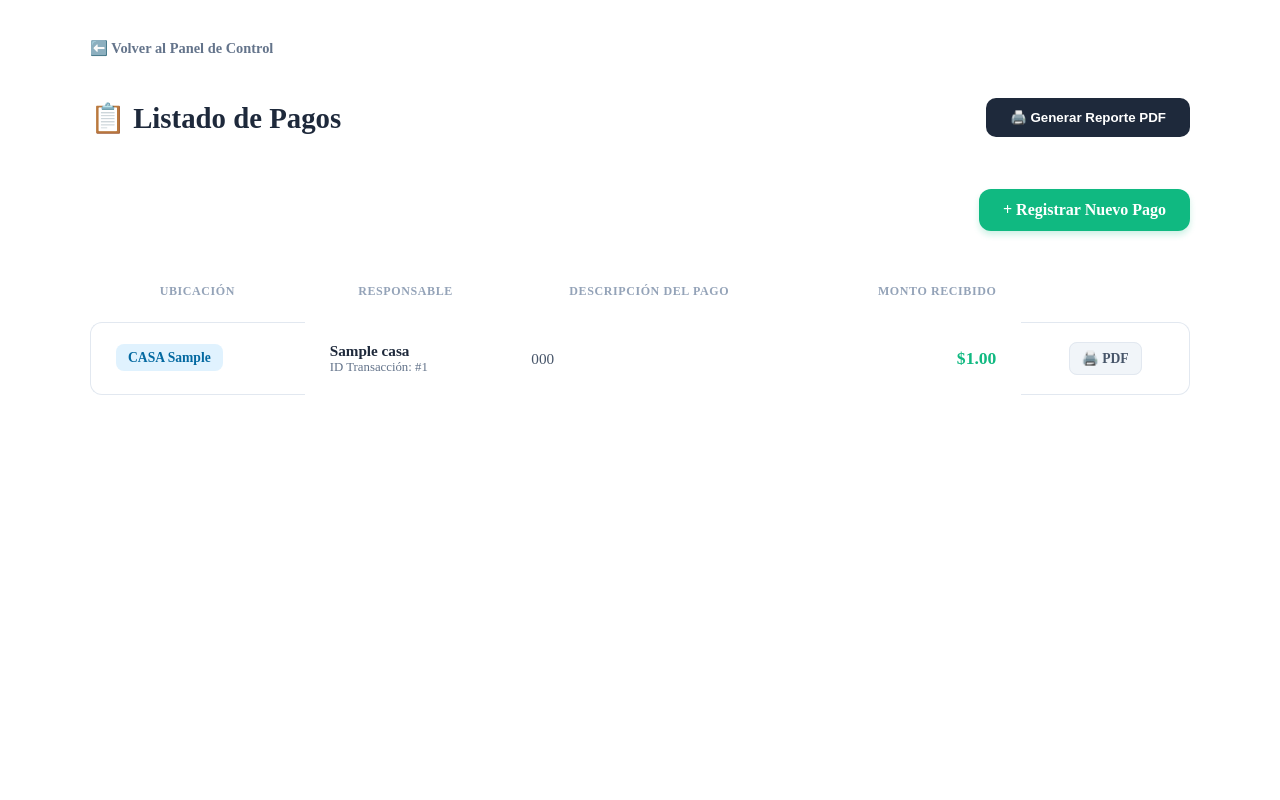
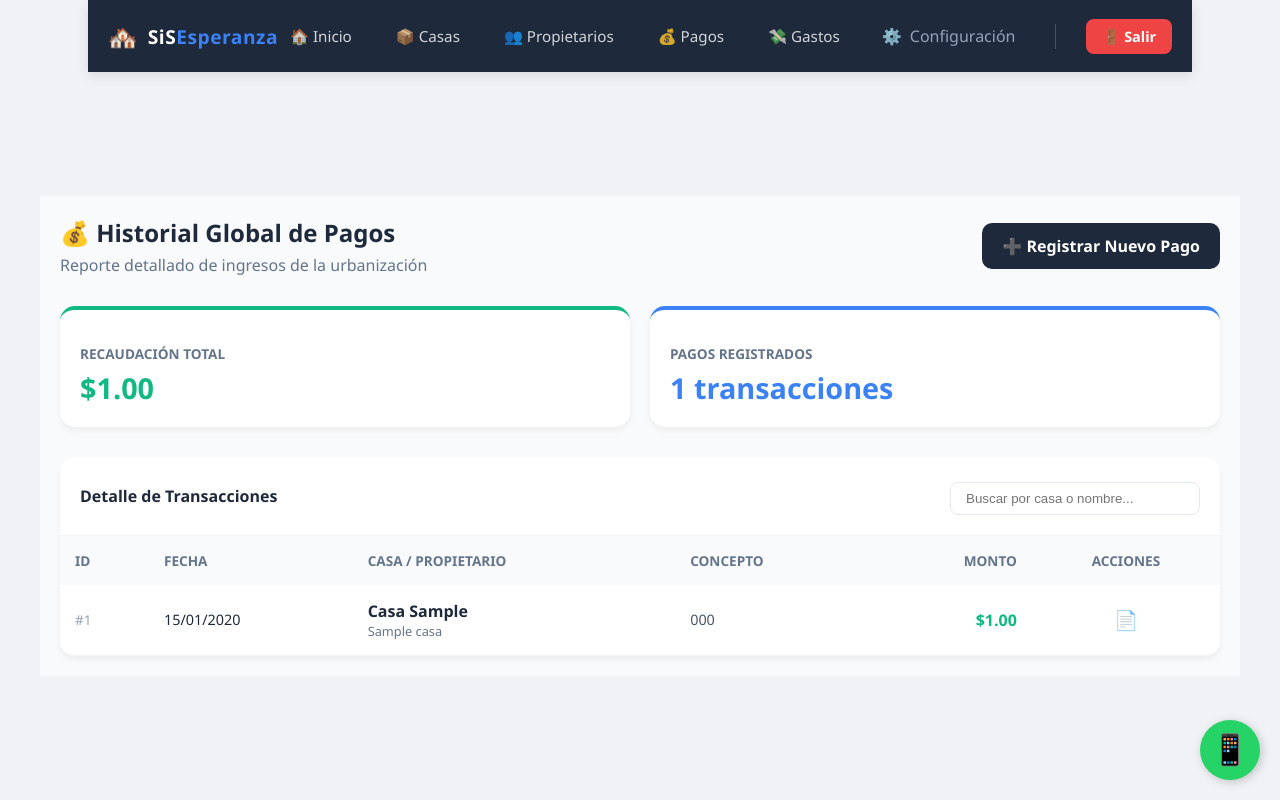
Before and after one commit to hmejia1979/SiSEsperanza, a Flask app: page /admin/pagos-globales in a window 1280 px wide. Run offline with Flask 3, Linux system fonts and the light colour scheme; a user stored in the database is signed in; tables that the repository leaves empty hold one stand-in row (values such as "Sample post").

Commit message:
WhatsApp dinámico: Ahora se puede cambiar el número desde configuración

```diff
--- a/app.py
+++ b/app.py
@@ -12,7 +12,7 @@ from reportlab.pdfgen import canvas
 from reportlab.lib.pagesizes import letter
 
 # Modelos
-from models import db, Usuario, Casa, Pago, Gasto, RegistroCarga
+from models import db, Usuario, Casa, Pago, Gasto, RegistroCarga,Configuracion
 
 load_dotenv()
 
@@ -111,6 +111,43 @@ def inicio():
 
 from datetime import datetime
 
+@app.route('/admin/configuracion', methods=['GET', 'POST'])
+@login_required
+def configuracion():
+    if current_user.rol != 'admin':
+        return redirect(url_for('inicio'))
+
+    # Buscamos Alícuota y WhatsApp (o los creamos si no existen)
+    conf_alicuota = Configuracion.query.filter_by(clave='valor_alicuota').first()
+    if not conf_alicuota:
+        conf_alicuota = Configuracion(clave='valor_alicuota', valor=5.0)
+        db.session.add(conf_alicuota)
+
+    conf_whatsapp = Configuracion.query.filter_by(clave='whatsapp_admin').first()
+    if not conf_whatsapp:
+        # Pon tu número por defecto aquí (sin el +)
+        conf_whatsapp = Configuracion(clave='whatsapp_admin', valor=593900000000)
+        db.session.add(conf_whatsapp)
+
+    db.session.commit()
+
+    if request.method == 'POST':
+        nuevo_valor_ali = request.form.get('valor_alicuota')
+        nuevo_ws = request.form.get('whatsapp_admin')
+
+        if nuevo_valor_ali:
+            conf_alicuota.valor = float(nuevo_valor_ali)
+        if nuevo_ws:
+            conf_whatsapp.valor = float(nuevo_ws)
+
+        db.session.commit()
+        flash("✅ Configuración actualizada con éxito")
+        return redirect(url_for('configuracion'))
+
+    return render_template('admin/configuracion.html',
+                           alicuota=conf_alicuota.valor,
+                           whatsapp=int(conf_whatsapp.valor))
+
 @app.route('/admin/generar-alicuotas-mes', methods=['POST'])
 @login_required
 def generar_alicuotas():
@@ -130,19 +167,20 @@ def generar_alicuotas():
 
     try:
         # 2. Si no existe, procedemos a cargar la deuda
-        VALOR_ALICUOTA = 5.00
+        conf = Configuracion.query.filter_by(clave='valor_alicuota').first()
+        VALOR_A_COBRAR = conf.valor if conf else 5.0 # Fallback por si acaso
         todas_las_casas = Casa.query.all()
 
         for casa in todas_las_casas:
             deuda_actual = casa.deuda_2025 or 0.0
-            casa.deuda_2025 = deuda_actual + VALOR_ALICUOTA
+            casa.deuda_2025 = deuda_actual + VALOR_A_COBRAR
 
         # 3. Guardamos el registro de que ya se hizo este mes
         nuevo_registro = RegistroCarga(mes=mes_actual, anio=anio_actual)
         db.session.add(nuevo_registro)
 
         db.session.commit()
-        flash(f"🚀 Éxito: Se cargaron ${VALOR_ALICUOTA} a todas las casas para el mes {mes_actual}.")
+        flash(f"🚀 Éxito: Se cargaron ${VALOR_A_COBRAR} a todas las casas para el mes {mes_actual}.")
 
     except Exception as e:
         db.session.rollback()
@@ -296,19 +334,15 @@ def generar_recibo_pdf(pago, casa):
 @login_required
 def registrar_casa():
     if request.method == 'POST':
-        # 1. Obtenemos los datos del formulario (lo que dice name="...")
-        print("DATOS RECIBIDOS:", request.form)
+        # ... (tu código actual de guardado se mantiene igual) ...
         num = request.form.get('numero_casa')
-        nombre = request.form.get('propietario') # <-- ¿Coincide con el HTML?
+        nombre = request.form.get('propietario')
         deuda = request.form.get('deuda_inicial')
         u_id = request.form.get('usuario_id')
 
-        # 2. Creamos el objeto Casa
-        # IMPORTANTE: Los nombres a la IZQUIERDA del '=' deben ser
-        # IGUALES a los de tu class Casa(db.Model)
         nueva_casa = Casa(
             numero_casa=num,
-            dueno_nombre=nombre,      # <--- AQUÍ ESTABA EL POSIBLE ERROR
+            dueno_nombre=nombre,
             deuda_2025=float(deuda) if deuda else 0.0,
             usuario_id=int(u_id) if u_id and u_id != "" else None
         )
@@ -323,8 +357,15 @@ def registrar_casa():
             flash(f"❌ Error al guardar: {str(e)}")
             return redirect(url_for('registrar_casa'))
 
-    propietarios = Usuario.query.filter_by(rol='propietario').all()
-    return render_template('admin/registrar_casa.html', usuarios=propietarios)
+    # --- AQUÍ ESTÁ EL CAMBIO FILTRADO ---
+    # Buscamos solo usuarios con rol 'propietario' que NO estén en la tabla Casa
+    usuarios_ocupados = db.session.query(Casa.usuario_id).filter(Casa.usuario_id != None)
+    propietarios_libres = Usuario.query.filter(
+        Usuario.rol == 'propietario',
+        Usuario.id.not_in(usuarios_ocupados)
+    ).all()
+
+    return render_template('admin/registrar_casa.html', usuarios=propietarios_libres)
 
 
 @app.route('/admin/generar-mensualidad', methods=['POST'])
@@ -454,14 +495,12 @@ def registrar_usuario():
         return redirect(url_for('inicio'))
 
     if request.method == 'POST':
-        # Capturamos TODO lo que viene del HTML
         username = request.form.get('username')
         password = request.form.get('password')
         cedula = request.form.get('cedula')
         telefono = request.form.get('telefono')
-        casa_id = request.form.get('casa_id') # El ID de la casa elegida
+        casa_id = request.form.get('casa_id')
 
-        # Creamos el usuario con todos sus datos
         nuevo_usuario = Usuario(
             username=username,
             password=generate_password_hash(password),
@@ -471,21 +510,23 @@ def registrar_usuario():
         )
 
         db.session.add(nuevo_usuario)
-        db.session.flush() # Esto "pre-guarda" para obtener el ID del usuario
+        db.session.flush()
 
-        # Si eligió una casa, la vinculamos de una vez
         if casa_id:
-            casa = Casa.query.get(casa_id)
+            casa = db.session.get(Casa, int(casa_id))
             if casa:
                 casa.usuario_id = nuevo_usuario.id
+                # IMPORTANTE: Sincronizamos el nombre para que no se borre
+                casa.dueno_nombre = username
+                # NO tocamos casa.deuda_2025, así se mantiene la que ya tenía
 
         db.session.commit()
         flash("✅ Propietario creado y vinculado correctamente.")
         return redirect(url_for('lista_propietarios'))
 
-    # Para el GET: Solo mostramos casas que no tienen dueño
     casas_disponibles = Casa.query.filter_by(usuario_id=None).all()
     return render_template('admin/registrar_usuario.html', casas=casas_disponibles)
+
 
 @app.route('/admin/registrar-gasto', methods=['GET', 'POST'])
 @login_required
@@ -570,37 +611,36 @@ def editar_propietario(id):
 
     if request.method == 'POST':
         usuario.username = request.form.get('username')
+        usuario.cedula = request.form.get('cedula')
+        usuario.telefono = request.form.get('telefono')
         nueva_pass = request.form.get('password')
         nueva_casa_id = request.form.get('casa_id')
-        usuario.username = request.form.get('username')
-        usuario.cedula = request.form.get('cedula')     # <-- Captura cédula
-        usuario.telefono = request.form.get('telefono') # <-- Captura teléfono
-        usuario.correo = request.form.get('correo')
-        # 1. Actualizar contraseña si se escribió una
+
         if nueva_pass and nueva_pass.strip() != "":
             usuario.password = generate_password_hash(nueva_pass)
 
-        # 2. Actualizar vinculación de casa
-        # Primero quitamos al usuario de su casa actual (si tenía una)
-        casa_actual = Casa.query.filter_by(usuario_id=usuario.id).first()
-        if casa_actual:
-            casa_actual.usuario_id = None
+        # Desvincular de casa anterior si existía
+        casa_anterior = Casa.query.filter_by(usuario_id=usuario.id).first()
+        if casa_anterior:
+            casa_anterior.usuario_id = None
+            # Opcional: ¿Quieres borrar el nombre de la casa si se queda sola?
+            # Mejor dejarlo para no perder historial visual.
 
-        # Luego lo asignamos a la nueva casa seleccionada
+        # Vincular a la nueva casa
         if nueva_casa_id:
             nueva_casa = db.session.get(Casa, int(nueva_casa_id))
             if nueva_casa:
                 nueva_casa.usuario_id = usuario.id
+                # Sincronizamos nombre para que la tabla Casa esté actualizada
+                nueva_casa.dueno_nombre = usuario.username
 
         db.session.commit()
         flash("Datos y vinculación actualizados correctamente")
-
         return redirect(url_for('lista_propietarios'))
 
-    # Buscamos casas libres + la casa que ya tiene este usuario
     casas_disponibles = Casa.query.filter((Casa.usuario_id == None) | (Casa.usuario_id == usuario.id)).all()
+    return render_template('admin/editar_propietario.html', usuario=usuario, casas=casas_disponibles)
 
-    return render_template('admin/editar_propietario.html', usuario=usuario, casas=casas_disponibles)
 
 @app.route('/propietario/descargar-mi-estado-pdf')
 @login_required
@@ -687,24 +727,41 @@ def editar_casa(id):
 
     if request.method == 'POST':
         casa.numero_casa = request.form.get('numero_casa')
-        casa.dueno_nombre = request.form.get('propietario') # El 'name' de tu HTML
-        casa.deuda_2025 = float(request.form.get('deuda_inicial') or 0)
+        casa.dueno_nombre = request.form.get('dueno_nombre')
 
-        # Actualizamos el vínculo con el usuario
+        nueva_deuda = request.form.get('deuda_2025')
+        if nueva_deuda is not None:
+            casa.deuda_2025 = float(nueva_deuda)
+
         u_id = request.form.get('usuario_id')
         casa.usuario_id = int(u_id) if u_id and u_id != "" else None
 
         db.session.commit()
-        flash("🏠 Casa actualizada correctamente")
+        flash(f"🏠 Casa {casa.numero_casa} actualizada correctamente")
         return redirect(url_for('lista_casas'))
 
-    # --- ESTA ES LA PARTE QUE FALTA ---
-    # Buscamos a todos los propietarios para que aparezcan en la lista desplegable
-    propietarios_disponibles = Usuario.query.filter_by(rol='propietario').all()
+    # --- LÓGICA DE FILTRADO PARA EL GET ---
+
+    # 1. Obtenemos los IDs de todos los usuarios que ya tienen una casa...
+    # ... PERO excluimos de esa lista negra al usuario que ya tiene ESTA casa.
+    usuarios_ocupados_ids = db.session.query(Casa.usuario_id).filter(
+        Casa.usuario_id != None,
+        Casa.usuario_id != casa.usuario_id
+    ).all()
+
+    # Convertimos la lista de tuplas a una lista simple de IDs
+    lista_negra = [id[0] for id in usuarios_ocupados_ids]
+
+    # 2. Filtramos los propietarios: que tengan el rol y que NO estén en la lista negra
+    propietarios_disponibles = Usuario.query.filter(
+        Usuario.rol == 'propietario',
+        Usuario.id.not_in(lista_negra) if lista_negra else True
+    ).all()
 
     return render_template('admin/editar_casa.html',
                            casa=casa,
-                           usuarios=propietarios_disponibles) # Enviamos la lista
+                           usuarios=propietarios_disponibles)
+
 
 @app.route('/admin/eliminar-casa/<int:id>', methods=['POST'])
 @login_required
--- a/models.py
+++ b/models.py
@@ -55,3 +55,8 @@ class RegistroCarga(db.Model):
     mes = db.Column(db.Integer, nullable=False)
     anio = db.Column(db.Integer, nullable=False)
     fecha_ejecucion = db.Column(db.DateTime, default=datetime.utcnow)
+
+class Configuracion(db.Model):
+    id = db.Column(db.Integer, primary_key=True)
+    clave = db.Column(db.String(50), unique=True, nullable=False) # Ej: 'valor_alicuota'
+    valor = db.Column(db.Float, nullable=False)
--- a/templates/admin/pagos_globales.html
+++ b/templates/admin/pagos_globales.html
@@ -1,113 +1,77 @@
-<style>
-    /* Estilos para mejorar la lectura y el espacio */
-    .tabla-moderna {
-        width: 100%;
-        border-collapse: separate;
-        border-spacing: 0 8px; /* Crea un espacio entre filas */
-        margin-top: 10px;
-    }
+{% extends "base.html" %}
 
-    .tabla-moderna th {
-        padding: 15px 25px;
-        color: #94a3b8;
-        font-weight: 600;
-        text-transform: uppercase;
-        font-size: 0.75rem;
-        letter-spacing: 0.05em;
-    }
+{% block content %}
+<div style="padding: 20px; font-family: 'Segoe UI', sans-serif; background-color: #f8fafc;">
 
-    .tabla-moderna td {
-        padding: 20px 25px; /* Más espacio interno */
-        background-color: white;
-        color: #334155;
-        font-size: 0.95rem;
-    }
-
-    /* Bordes redondeados para las filas */
-    .tabla-moderna tr td:first-child {
-        border-radius: 12px 0 0 12px;
-        border-left: 1px solid #e2e8f0;
-        border-top: 1px solid #e2e8f0;
-        border-bottom: 1px solid #e2e8f0;
-    }
-    .tabla-moderna tr td:last-child {
-        border-radius: 0 12px 12px 0;
-        border-right: 1px solid #e2e8f0;
-        border-top: 1px solid #e2e8f0;
-        border-bottom: 1px solid #e2e8f0;
-    }
-
-    .fila-pago:hover td {
-        background-color: #f8fafc; /* Efecto sutil al pasar el mouse */
-        border-color: #cbd5e1;
-    }
-
-    .badge-casa {
-        background: #e0f2fe;
-        color: #0369a1;
-        padding: 6px 12px;
-        border-radius: 8px;
-        font-weight: 700;
-        font-size: 0.85rem;
-    }
-</style>
-
-<div class="print-container" style="max-width: 1100px; margin: 40px auto; padding: 0 20px;">
-    <div style="margin-bottom: 20px;">
-        <a href="{{ url_for('inicio') }}" style="text-decoration: none; color: #64748b; font-size: 0.9rem; font-weight: 600; display: inline-flex; align-items: center; gap: 8px; transition: 0.3s;" onmouseover="this.style.color='#1e293b'" onmouseout="this.style.color='#64748b'">
-            ⬅️ Volver al Panel de Control
+    <div style="display: flex; justify-content: space-between; align-items: center; margin-bottom: 30px;">
+        <div>
+            <h2 style="color: #1e293b; margin: 0;">💰 Historial Global de Pagos</h2>
+            <p style="color: #64748b; margin: 5px 0 0 0;">Reporte detallado de ingresos de la urbanización</p>
+        </div>
+        <a href="{{ url_for('registrar_pago') }}"
+           style="background: #1e293b; color: white; text-decoration: none; padding: 12px 20px; border-radius: 10px; font-weight: bold; display: flex; align-items: center; gap: 8px; transition: 0.3s;">
+            ➕ Registrar Nuevo Pago
         </a>
     </div>
-    <div style="display: flex; justify-content: space-between; align-items: center; margin-bottom: 30px;">
-        <h2 style="color: #1e293b; font-size: 1.8rem; font-weight: 800;">📋 Listado de Pagos</h2>
-        <button onclick="window.print()" class="btn-no-print" style="background: #1e293b; color: white; padding: 12px 24px; border-radius: 10px; border: none; cursor: pointer; font-weight: 600; transition: 0.3s;">
-            🖨️ Generar Reporte PDF
-        </button>
+
+    <div style="display: grid; grid-template-columns: repeat(auto-fit, minmax(300px, 1fr)); gap: 20px; margin-bottom: 30px;">
+        <div style="background: white; padding: 20px; border-radius: 15px; box-shadow: 0 4px 6px rgba(0,0,0,0.05); border-top: 4px solid #10b981;">
+            <p style="color: #64748b; font-size: 0.85rem; font-weight: bold; margin-bottom: 5px;">RECAUDACIÓN TOTAL</p>
+            <h3 style="color: #10b981; font-size: 1.8rem; margin: 0;">${{ "{:,.2f}".format(total) }}</h3>
         </div>
-    <div style="display: flex; justify-content: space-between; align-items: center; margin-bottom: 30px;">
-        <div>
+        <div style="background: white; padding: 20px; border-radius: 15px; box-shadow: 0 4px 6px rgba(0,0,0,0.05); border-top: 4px solid #3b82f6;">
+            <p style="color: #64748b; font-size: 0.85rem; font-weight: bold; margin-bottom: 5px;">PAGOS REGISTRADOS</p>
+            <h3 style="color: #3b82f6; font-size: 1.8rem; margin: 0;">{{ pagos|length }} transacciones</h3>
+        </div>
+    </div>
 
+    <div style="background: white; border-radius: 15px; box-shadow: 0 4px 6px rgba(0,0,0,0.05); overflow: hidden;">
+        <div style="padding: 20px; border-bottom: 1px solid #f1f5f9; display: flex; justify-content: space-between; align-items: center;">
+            <h4 style="margin: 0; color: #1e293b;">Detalle de Transacciones</h4>
+            <input type="text" placeholder="Buscar por casa o nombre..."
+                   style="padding: 8px 15px; border-radius: 8px; border: 1px solid #e2e8f0; width: 250px;">
+        </div>
 
-        </div>
-        <a href="{{ url_for('registrar_pago') }}" style="background: #10b981; color: white; padding: 12px 24px; border-radius: 12px; text-decoration: none; font-weight: 700; box-shadow: 0 4px 6px rgba(16, 185, 129, 0.2); transition: 0.3s;">
-            + Registrar Nuevo Pago
-        </a>
-    </div>
-    <table class="tabla-moderna">
+        <div style="overflow-x: auto;">
+            <table style="width: 100%; border-collapse: collapse; text-align: left;">
                 <thead>
-            <tr>
-                <th>Ubicación</th>
-                <th>Responsable</th>
-                <th>Descripción del Pago</th>
-                <th style="text-align: right;">Monto Recibido</th>
+                    <tr style="background: #f8fafc;">
+                        <th style="padding: 15px; color: #64748b; font-size: 0.85rem; font-weight: bold;">ID</th>
+                        <th style="padding: 15px; color: #64748b; font-size: 0.85rem; font-weight: bold;">FECHA</th>
+                        <th style="padding: 15px; color: #64748b; font-size: 0.85rem; font-weight: bold;">CASA / PROPIETARIO</th>
+                        <th style="padding: 15px; color: #64748b; font-size: 0.85rem; font-weight: bold;">CONCEPTO</th>
+                        <th style="padding: 15px; color: #64748b; font-size: 0.85rem; font-weight: bold; text-align: right;">MONTO</th>
+                        <th style="padding: 15px; color: #64748b; font-size: 0.85rem; font-weight: bold; text-align: center;">ACCIONES</th>
                     </tr>
                 </thead>
                 <tbody>
                     {% for pago in pagos %}
-            <tr class="fila-pago">
-                <td>
-                    <span class="badge-casa">CASA {{ pago.casa.numero_casa }}</span>
+                    <tr style="border-bottom: 1px solid #f1f5f9; transition: 0.2s;" onmouseover="this.style.backgroundColor='#f8fafc'" onmouseout="this.style.backgroundColor='transparent'">
+                        <td style="padding: 15px; color: #94a3b8; font-size: 0.85rem;">#{{ pago.id }}</td>
+                        <td style="padding: 15px; color: #1e293b; font-size: 0.9rem;">{{ pago.fecha.strftime('%d/%m/%Y') }}</td>
+                        <td style="padding: 15px;">
+                            <div style="font-weight: bold; color: #1e293b;">Casa {{ pago.casa.numero_casa }}</div>
+                            <div style="font-size: 0.8rem; color: #64748b;">{{ pago.casa.dueno_nombre }}</div>
                         </td>
-                <td>
-                    <div style="font-weight: 600; color: #1e293b;">{{ pago.casa.dueno_nombre }}</div>
-                    <div style="font-size: 0.8rem; color: #64748b;">ID Transacción: #{{ pago.id }}</div>
+                        <td style="padding: 15px; color: #475569; font-size: 0.9rem;">{{ pago.concepto or 'Alícuota Mensual' }}</td>
+                        <td style="padding: 15px; text-align: right; font-weight: bold; color: #10b981; font-size: 1rem;">
+                            ${{ "{:,.2f}".format(pago.monto) }}
                         </td>
-                <td style="color: #475569; max-width: 300px; line-height: 1.4;">
-                    {{ pago.concepto }}
-                </td>
-                <td style="text-align: right;">
-                    <span style="color: #10b981; font-weight: 800; font-size: 1.1rem;">
-                        ${{ "{:,.2f}".format(pago.monto) }}
-                    </span>
-                </td>
-                <td style="text-align: center;">
+                        <td style="padding: 15px; text-align: center;">
                             <a href="{{ url_for('descargar_recibo', pago_id=pago.id) }}"
-                    style="background: #f1f5f9; color: #475569; padding: 8px 12px; border-radius: 8px; text-decoration: none; font-size: 0.85rem; font-weight: 700; border: 1px solid #e2e8f0;">
-                        🖨️ PDF
+                               style="color: #3b82f6; text-decoration: none; font-size: 1.2rem;" title="Descargar Recibo">
+                                📄
                             </a>
                         </td>
+                    </tr>
+                    {% else %}
+                    <tr>
+                        <td colspan="6" style="padding: 30px; text-align: center; color: #94a3b8;">No se han encontrado registros de pagos.</td>
                     </tr>
                     {% endfor %}
                 </tbody>
             </table>
         </div>
+    </div>
+</div>
+{% endblock %}
--- a/templates/base.html
+++ b/templates/base.html
@@ -26,6 +26,12 @@
                 <a class="nav-link" href="{{ url_for('lista_propietarios') }}">👥 Propietarios</a>
                 <a class="nav-link" href="{{ url_for('pagos_globales') }}">💰 Pagos</a>
                 <a class="nav-link" href="{{ url_for('registrar_gasto') }}">💸 Gastos</a>
+                <a href="{{ url_for('configuracion') }}"
+                    style="color: #94a3b8; text-decoration: none; display: flex; align-items: center; gap: 8px; padding: 10px; border-radius: 8px; transition: 0.3s;"
+                    onmouseover="this.style.color='#f8fafc'; this.style.backgroundColor='#334155'"
+                    onmouseout="this.style.color='#94a3b8'; this.style.backgroundColor='transparent'">
+                        <span>⚙️</span> Configuración
+                </a>
             {% else %}
                 <a class="nav-link" href="{{ url_for('inicio') }}">📊 Mi Estado</a>
                 <div style="display: flex; align-items: center; gap: 15px; margin-left: 10px;">
@@ -79,6 +85,32 @@
             {% endblock %}
         </div>
     </div>
+<a href="https://wa.me/593996179149?text=Hola%20Administrador,%20tengo%20una%20consulta%20sobre%20el%20sistema%20SISE%20Esperanza."
+   target="_blank"
+   style="position: fixed;
+          bottom: 20px;
+          right: 20px;
+          background-color: #25d366;
+          color: white;
+          border-radius: 50%;
+          width: 60px;
+          height: 60px;
+          display: flex;
+          justify-content: center;
+          align-items: center;
+          font-size: 30px;
+          box-shadow: 2px 2px 10px rgba(0,0,0,0.2);
+          z-index: 1000;
+          text-decoration: none;
+          transition: transform 0.3s ease;">
+    <span style="line-height: 0;">📱</span>
+</a>
 
+<script>
+    // Efecto simple al pasar el mouse
+    const btn = document.querySelector('a[href^="https://wa.me"]');
+    btn.onmouseover = () => btn.style.transform = "scale(1.1)";
+    btn.onmouseout = () => btn.style.transform = "scale(1)";
+</script>
 </body>
 </html>
```
Also changed, not shown: templates/admin/configuracion.html (added, +34 -0 lines). Lines whose indentation alone changed are shown as unchanged.
